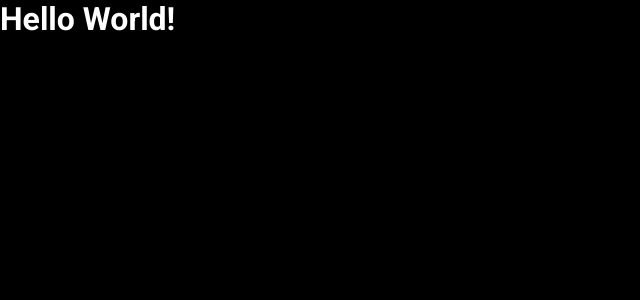
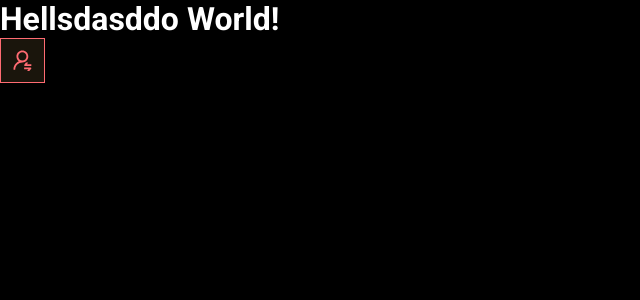
Before and after one commit to dev-rhuancarlos/dsmeta, a React (Vite) app in the folder frontend/: page / in a window 1280 px wide. Shown: the top 300 px of the page, without its empty margins (0-640 px from the left). Built offline with nearby package versions, Linux system fonts and the light colour scheme.

Commit message:
notification Button

```diff
--- a/frontend/src/App.tsx
+++ b/frontend/src/App.tsx
@@ -1,6 +1,11 @@
+import NotificationButton from "./components/NotificationButton/index"
+
 function App() {
-  return(
-    <h1> Hello World!</h1>
+  return (
+    <>
+      <h1> Hellsdasddo World!</h1>
+      <NotificationButton/>
+    </>
   )
 }
 
--- /dev/null
+++ b/frontend/src/components/NotificationButton/index.tsx
@@ -0,0 +1,12 @@
+import NotificationIcon from "../../assets/img/notification-icon.svg"
+import './style.css';
+
+function NotificationButton() {
+    return(
+      <div className="dsmeta-red-btn">
+        <img src={NotificationIcon} alt="Notificar"/>
+      </div>
+    )
+  }
+
+  export default NotificationButton;
--- /dev/null
+++ b/frontend/src/components/NotificationButton/style.css
@@ -0,0 +1,14 @@
+.dsmeta-red-btn {
+    height: 45px;
+    width: 45px;
+    background: rgba(255, 207, 114, 0.1);
+    border: 1px solid #ff6b72;
+    display: flex;
+    align-items: center;
+    justify-content: center;
+    cursor: pointer;
+}
+
+.dsmeta-red-btn img {
+    width: 19px;
+}
```
Also changed, not shown: frontend/src/assets/img/notification-icon.svg (added).
